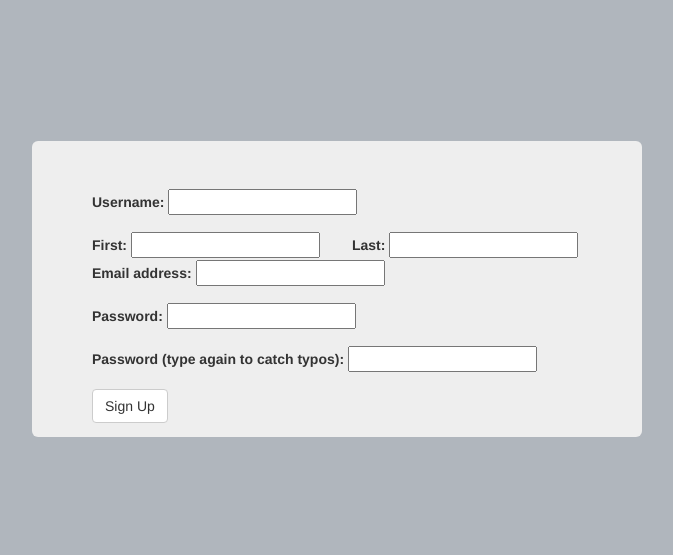
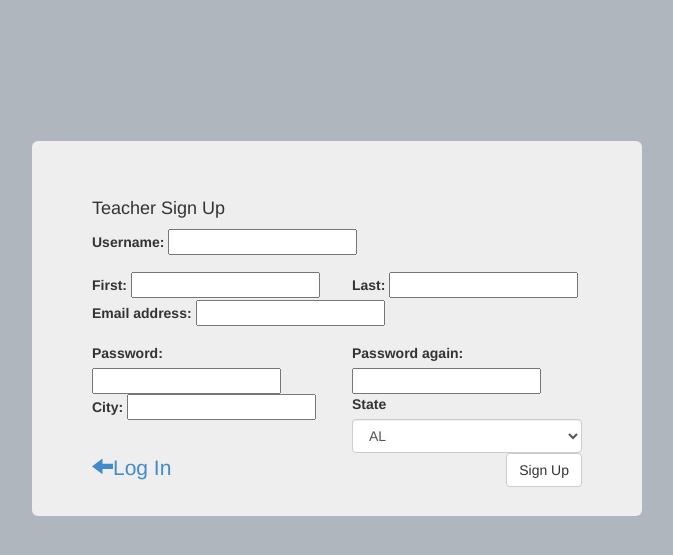
Before and after one commit to NiJeLorg/follow-the-money, a Django app: template follow_the_money/templates/registration/registration_form.html in a window 1280 px wide. Shown: the part 51-606 px from the top of the page, without its empty margins (303-976 px from the left). Run offline with Django 3.2, Linux system fonts and the light colour scheme; the template is opened without the code that fills it, so the values that code supplies are empty, except form fields; tables that the repository leaves empty hold one stand-in row (values such as "Sample post"); form fields are guessed from the names that the template uses; some libraries are stand-ins or nearby versions.

Commit message:
registration form additions for teacher registration

```diff
--- a/follow_the_money/templates/registration/registration_form.html
+++ b/follow_the_money/templates/registration/registration_form.html
@@ -5,7 +5,8 @@
 {% block body_block %}
 <div class="container TeacherRegistrationcontainer">
 <div class="jumbotron">
-  {% if form.errors %}
+<h4>Teacher Sign Up</h4>
+{% if form.errors %}
   <p class="errors">Please correct the errors below: {{ form.non_field_errors }}</p>
   {% endif %}
 
@@ -42,21 +43,89 @@
       {% endif %}
       {{ form.email|add_class:"form-control" }}
 			</div>
-			<div class="form-group">
+			<div class="row">
+			<div class="col-md-6">
       <label for="id_password1">Password:</label>
       {% if form.password1.errors %}
         <p class="errors">{{ form.password1.errors.as_text }}</p>
       {% endif %}
       {{ form.password1|add_class:"form-control" }}
 			</div>
-      <div class="form-group">
-			<label for="id_password2">Password (type again to catch typos):</label>
+      <div class="col-md-6">
+			<label for="id_password2">Password again:</label>
       {% if form.password2.errors %}
         <p class="errors">{{ form.password2.errors.as_text }}</p>
       {% endif %}
       {{ form.password2|add_class:"form-control" }}
 			</div>
-  <button type="submit" class="btn btn-default pull-left">Sign Up</button>
+			</div>
+			<div class="row">
+			<div class="col-md-6">
+			<label for="id_city">City:</label>
+			{% if form.username.errors %}
+        <p class="errors">{{ form.username.errors.as_text }}</p>
+      {% endif %}
+       {{ form.username|add_class:"form-control" }}
+			</div>
+				<div class="col-md-6">
+					<label>State</label>
+					<select class="form-control">
+            <option value="AL">AL</option>
+            <option value="AK">AK</option>
+            <option value="AZ">AZ</option>
+            <option value="AR">AR</option>
+            <option value="CA">CA</option>
+            <option value="CO">CO</option>
+            <option value="CT">CT</option>
+            <option value="DE">DE</option>
+            <option value="DC">DC</option>
+            <option value="FL">FL</option>
+            <option value="GA">GA</option>
+            <option value="HI">HI</option>
+            <option value="ID">ID</option>
+            <option value="IL">IL</option>
+            <option value="IN">IN</option>
+            <option value="IA">IA</option>
+            <option value="KS">KS</option>
+            <option value="KY">KY</option>
+            <option value="LA">LA</option>
+            <option value="ME">ME</option>
+            <option value="MD">MD</option>
+            <option value="MA">MA</option>
+            <option value="MI">MI</option>
+            <option value="MN">MN</option>
+            <option value="MS">MS</option>
+            <option value="MO">MO</option>
+            <option value="MT">MT</option>
+            <option value="NE">NE</option>
+            <option value="NV">NV</option>
+            <option value="NH">NH</option>
+            <option value="NJ">NJ</option>
+            <option value="NM">NM</option>
+            <option value="NY">NY</option>
+            <option value="NC">NC</option>
+            <option value="ND">ND</option>
+            <option value="OH">OH</option>
+            <option value="OK">OK</option>
+            <option value="OR">OR</option>
+            <option value="PA">PA</option>
+            <option value="RI">RI</option>
+            <option value="SC">SC</option>
+            <option value="SD">SD</option>
+            <option value="TN">TN</option>
+            <option value="TX">TX</option>
+            <option value="UT">UT</option>
+            <option value="VT">VT</option>
+            <option value="VA">VA</option>
+            <option value="WA">WA</option>
+            <option value="WV">WV</option>
+            <option value="WI">WI</option>
+            <option value="WY">WY</option>
+			</select>
+			</div>
+			</div>
+<p class="pull-left"><a href="/accounts/login/"> <span class="glyphicon glyphicon-arrow-left"></span>Log In</a></p>
+  <button type="submit" class="btn btn-default pull-right">Sign Up</button>
 		</form>
 
 {% endblock %}
```
